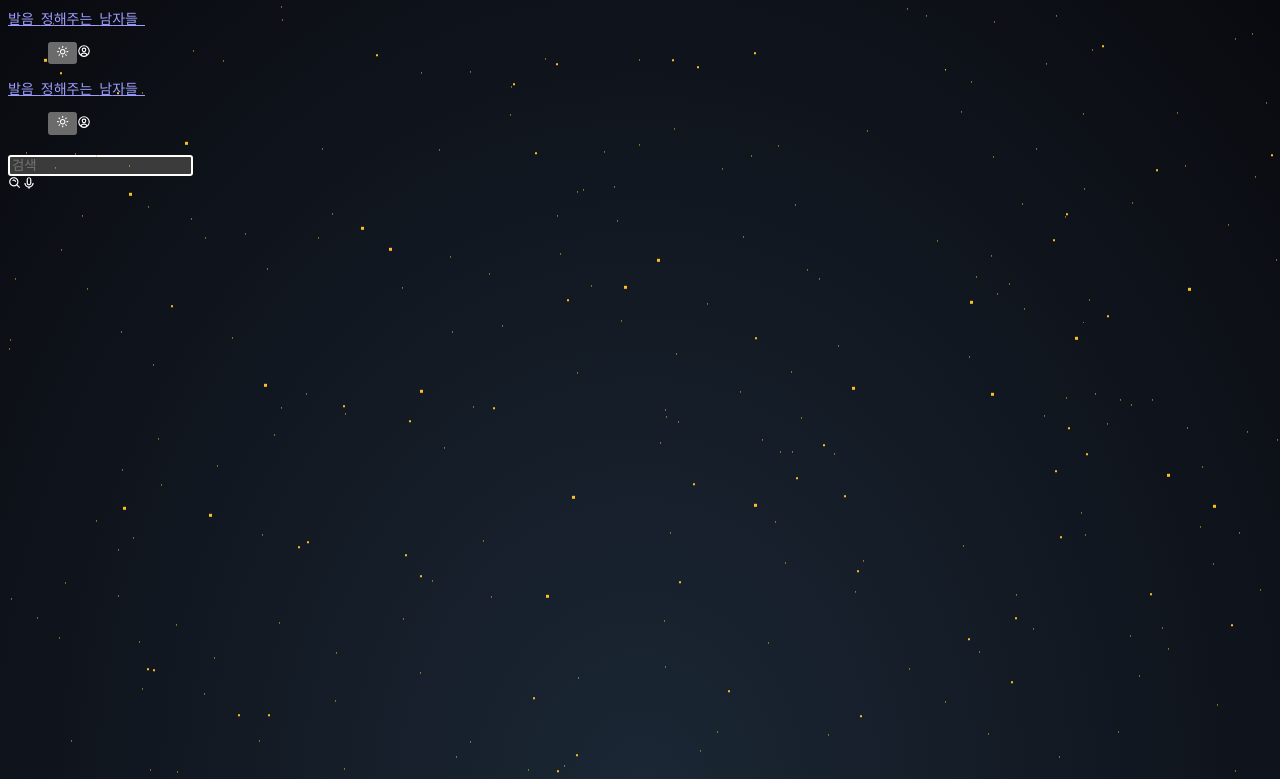
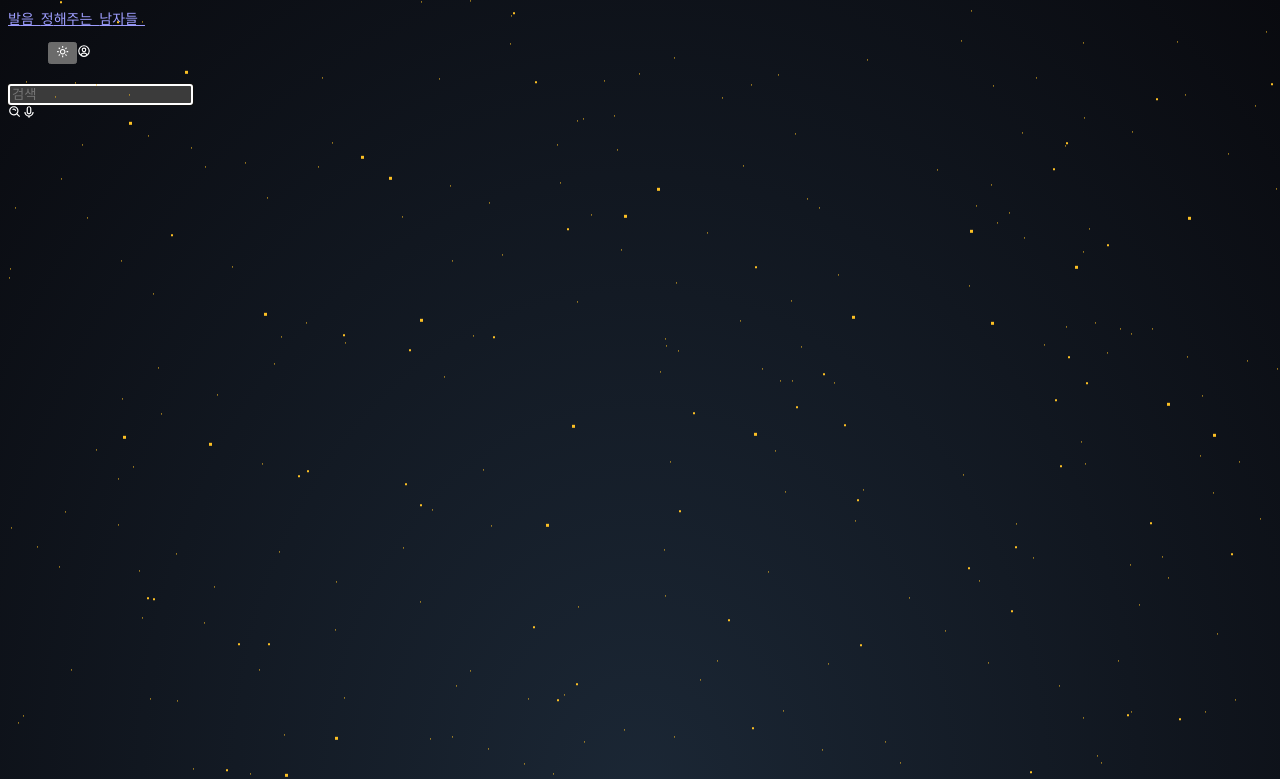
Before and after one commit to Csandroid1994/pronencia, a Next.js app: page / in a window 1280 px wide. Shown: the top 779 px of the page. Built offline with nearby package versions, Linux system fonts and the light colour scheme.

Commit message:
Update: index page
adjust layout & searchbar

```diff
--- a/src/pages/index.tsx
+++ b/src/pages/index.tsx
@@ -1,14 +1,15 @@
-import React from 'react';
-import Navigation from 'components/Navigation';
+import React, {useEffect} from 'react';
+
 import Layout from 'components/Layout';
 import SearchBar from 'components/SearchBar';
 
 export default function Home() {
   return (
     <>
-      <Navigation />
       <Layout>
-        <SearchBar />
+        <div className='w-full h-full flex justify-center items-center'>
+          <SearchBar />
+        </div>
       </Layout>
     </>
   );
```
